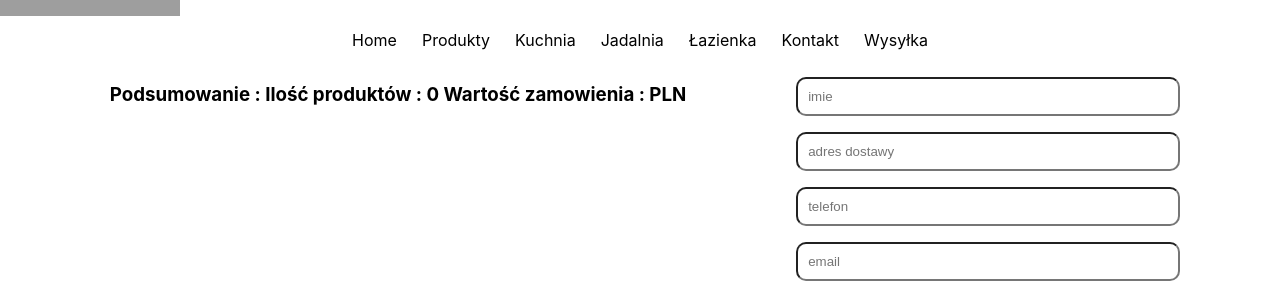
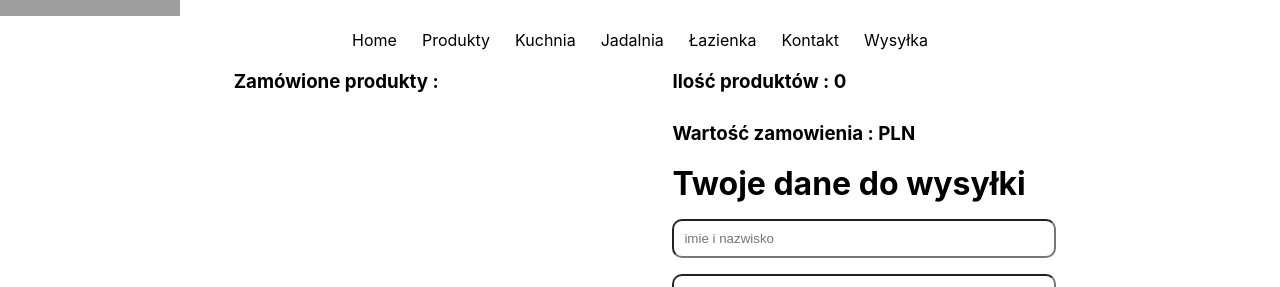
Before and after one commit to marcinoles87/my-app2, a React (Create React App) app: page /formularz in a window 1280 px wide. Shown: the part 188-475 px from the top of the page. Built offline with nearby package versions, Linux system fonts and the light colour scheme; grey boxes are pictures that could not be loaded.

Commit message:
add code

```diff
--- a/src/pages/Formularz.jsx
+++ b/src/pages/Formularz.jsx
@@ -18,6 +18,8 @@ function Formularz({koszyk,allPrice,setAllPrice}) {
            <div className='zamowienie-container'>
         <div className='zamowienie-info'>
 
+          <h3>Zamówione produkty :</h3>
+
             {koszyk.map( (item,index) =>{
                 return(
                     <div className='zamowienie-elements' key={index}>
@@ -29,14 +31,17 @@ function Formularz({koszyk,allPrice,setAllPrice}) {
                 )
             })}
 
-            <h3>Podsumowanie : Ilość produktów : {koszyk.length} Wartość zamowienia : <span style={{fontSize:'2rem',borderBottom:'2px solid blue'}}>{allPrice}</span> PLN</h3>
 
         </div>
 
            </div>
 
            <div className='formularz-klient'>
-             <input placeholder='imie' onChange={ (e) =>setImie(e.target.value)}></input>
+                        <h3>Ilość produktów : {koszyk.length} </h3>
+                        <h3>Wartość zamowienia : <span style={{fontSize:'2rem',borderBottom:'2px solid blue'}}>{allPrice}</span> PLN</h3>
+                        <h1>Twoje dane do wysyłki</h1>
+
+             <input placeholder='imie i nazwisko' onChange={ (e) =>setImie(e.target.value)}></input>
              <input placeholder='adres dostawy' onChange={ (e) =>setAdres(e.target.value)}></input>
              <input placeholder='telefon' onChange={ (e) =>setTelefon(e.target.value)}></input>
              <input placeholder='email' onChange={ (e) =>setEmail(e.target.value)}></input>
```
